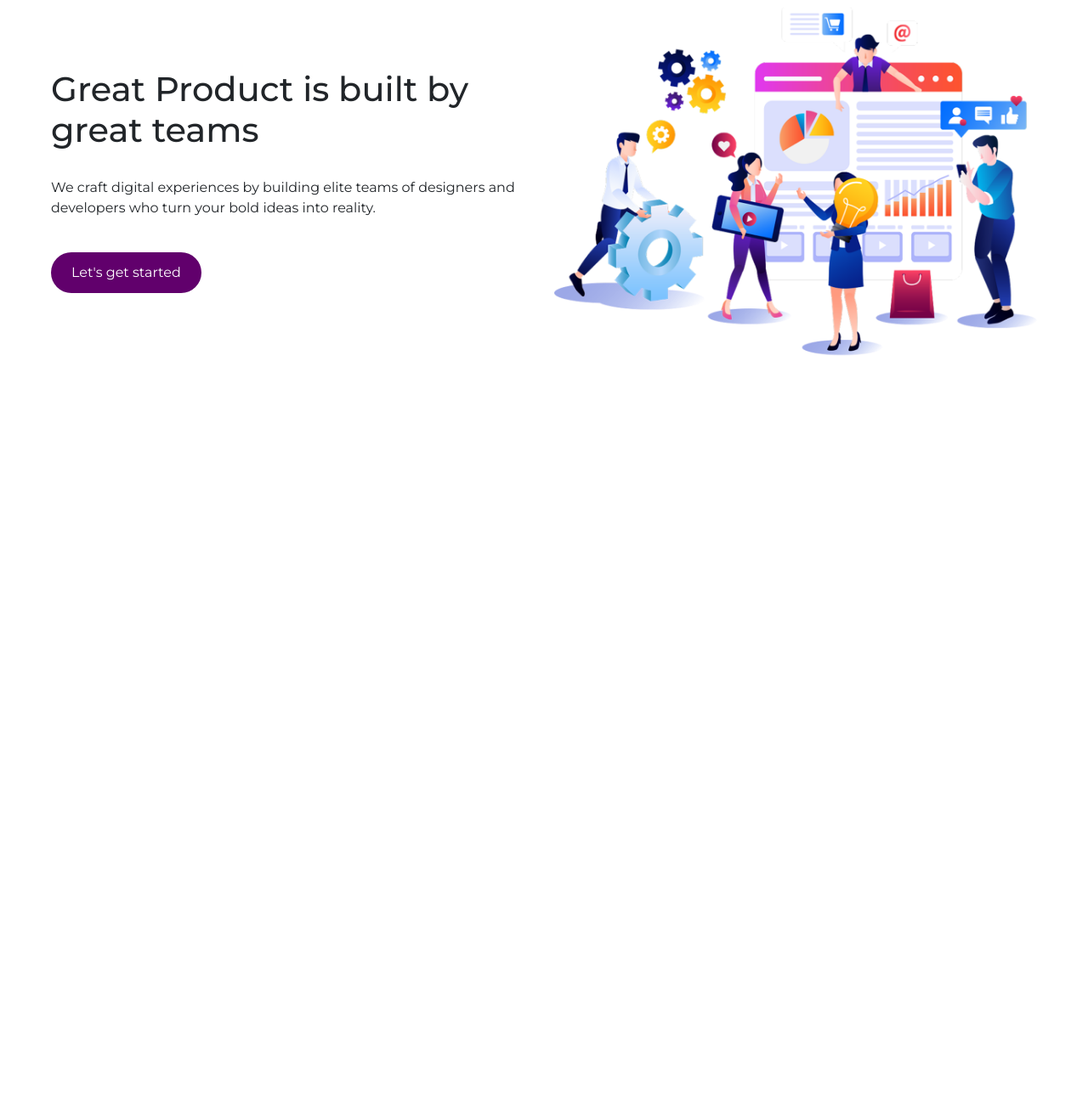
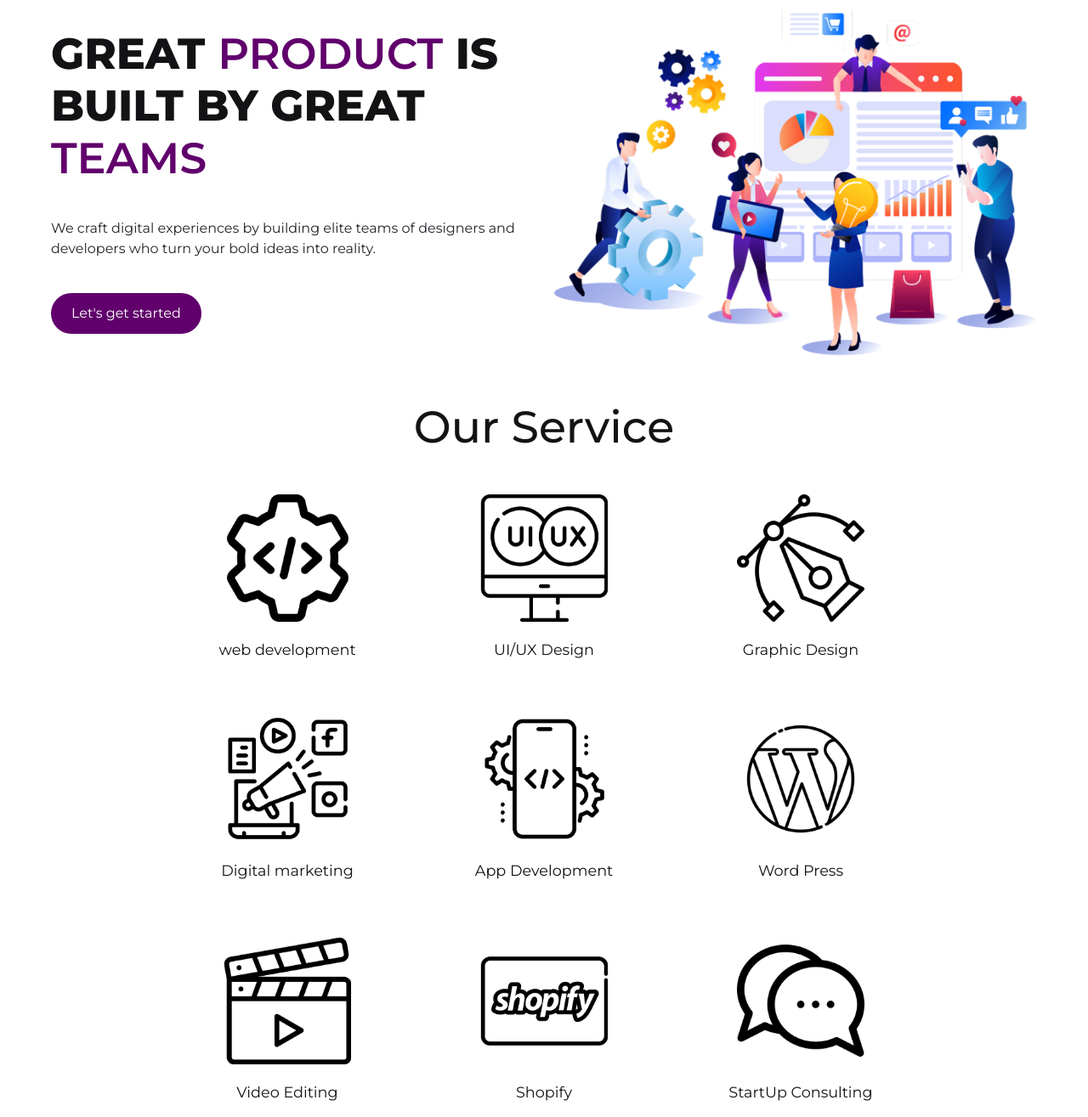
Before and after one commit to Viswa-28/anyteq, a plain HTML site: page index.html in a window 1280 px wide. Shown: the part 147-1462 px from the top of the page at 85% size. Before the commit the page ends 800 px from the top, so only its background shows below. Drawn offline with nearby package versions, Linux system fonts and the light colour scheme.

Commit message:
second-complete

```diff
--- a/css/common.css
+++ b/css/common.css
@@ -42,9 +42,8 @@ a {
 }
 
 .h1{
-font-size: clamp(1.375rem, 0.3393rem + 5.1786vw, 5rem);
-    color: #131316;
-    font-weight: 900;
+font-size: clamp(1.25rem, 0.6071rem + 3.2143vw, 3.5rem);    color: #131316;
+    font-weight: 700;
     line-height: 1.2;
     margin-bottom: 1rem;
     text-transform: uppercase;
--- a/css/style.css
+++ b/css/style.css
@@ -9,7 +9,30 @@
 
 
 
+/* second */
 
+.second .icon{
+    width: 150px;
+    height: 150px;
+    margin-bottom: 20px;
+}
+.second .icon img{
+    width: 100%;
+    height: 100%;
+    object-fit: cover;
+}
+.second .icon:hover{
+    transform: scale(1.1);
+    transition: all 0.3s ease-in-out;
+    border: 1px solid #61006C;
+    box-shadow: 0 4px 8px rgba(0, 0, 0, 0.1);
+    color: #FFFFFF;
+    padding: 10px;
+
+    cursor: pointer;
+    text-align: center;
+
+}
 
 
 
--- a/index.html
+++ b/index.html
@@ -51,17 +51,69 @@
    </header>
 
    <main>
-    <div class="row banner mx-5 gap-4 gap-lg-0 align-items-center flex-lg-row flex-column-reverse">
+    <section class="row banner mx-5 gap-4 gap-lg-0 align-items-center flex-lg-row flex-column-reverse">
         <div class="col-md-6 col-12 d-flex flex-column justify-content-center align-items-center text-center align-items-lg-start gap-4 text-lg-start">
-            <h1 class="main-heading">Great Product is
-built by great teams</h1>
+            <h1 class="h1">Great <span class="highlight">Product</span> is
+built by great  <span class="highlight">teams</span></h1>
             <p class="main-text">We craft digital experiences by building elite teams of designers and developers who turn your bold ideas into reality.</p>
             <button class="btn primary-btn">Let's get started</button>
         </div>
         <div class="col-md-6 col-12 d-flex justify-content-center align-items-center">
             <img src="./images/banner.png" alt="Hero Image" class="img-fluid">
         </div>
-    </div>
+    </section>
+
+
+
+    <!-- second -->
+     <section class="second mx-5 gap-4 gap-lg-0 align-items-center flex-lg-row flex-column-reverse mt-5">
+      <h1 class="h2 text-center">Our Service</h1>
+      <div class="row d-flex justify-content-center align-items-center mt-5">
+        <div class="col-10 cold-md-5 col-lg-3 d-flex flex-column justify-content-center align-items-center">
+          <img src="./images/web.png" alt="" class="img-fluid icon">
+          <p class="text-center p">web development</p>
+        </div>
+        <div class="col-10 cold-md-5 col-lg-3 d-flex flex-column justify-content-center align-items-center">
+          <img src="./images/uiux.png" alt="" class="img-fluid icon">
+          <p class="text-center p"> UI/UX Design</p>
+        </div>
+        <div class="col-10 cold-md-5 col-lg-3 d-flex flex-column justify-content-center align-items-center">
+          <img src="./images/graphic.png" alt="" class="img-fluid icon">
+          <p class="text-center p">Graphic Design</p>
+        </div>
+      </div>
+      <div class="row d-flex justify-content-center align-items-center mt-5">
+        <div class="col-10 cold-md-5 col-lg-3 d-flex flex-column justify-content-center align-items-center">
+          <img src="./images/digital.png" alt="" class="img-fluid icon">
+          <p class="text-center p">Digital marketing</p>
+        </div>
+        <div class="col-10 cold-md-5 col-lg-3 d-flex flex-column justify-content-center align-items-center">
+          <img src="./images/app.png" alt="" class="img-fluid icon">
+          <p class="text-center p"> App Development</p>
+        </div>
+        <div class="col-10 cold-md-5 col-lg-3 d-flex flex-column justify-content-center align-items-center">
+          <img src="./images/word.png" alt="" class="img-fluid icon">
+          <p class="text-center p">Word Press</p>
+        </div>
+      </div>
+      <div class="row d-flex justify-content-center align-items-center mt-5">
+        <div class="col-10 cold-md-5 col-lg-3 d-flex flex-column justify-content-center align-items-center">
+          <img src="./images/video.png" alt="" class="img-fluid icon">
+          <p class="text-center p">Video Editing</p>
+        </div>
+        <div class="col-10 cold-md-5 col-lg-3 d-flex flex-column justify-content-center align-items-center">
+          <img src="./images/shopyfy.png" alt="" class="img-fluid icon">
+          <p class="text-center p"> Shopify</p>
+        </div>
+        <div class="col-10 cold-md-5 col-lg-3 d-flex flex-column justify-content-center align-items-center">
+          <img src="./images/consult.png" alt="" class="img-fluid icon">
+          <p class="text-center p">StartUp Consulting</p>
+        </div>
+      </div>
+
+
+
+     </section>
    </main>
 
 
```
